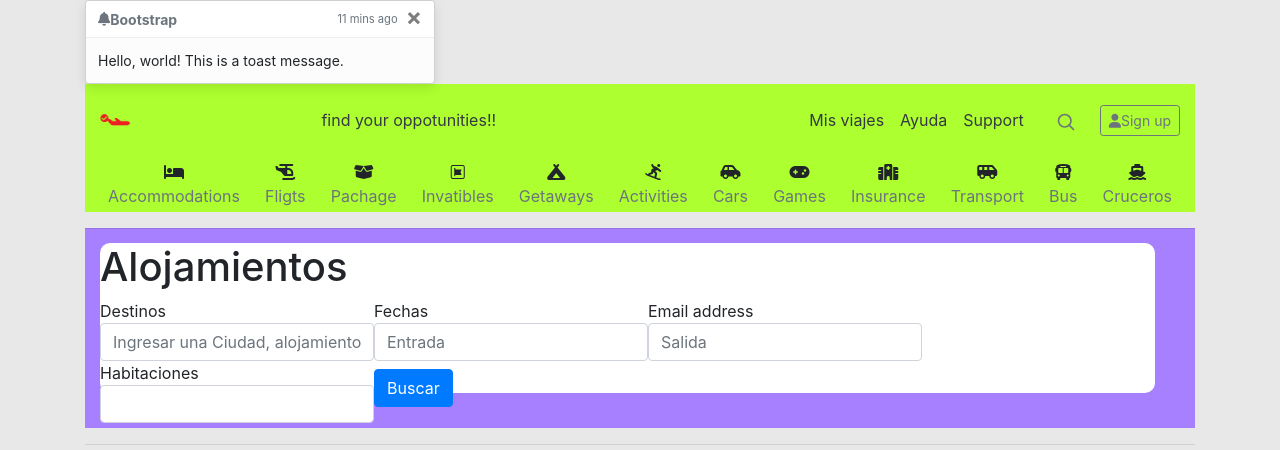
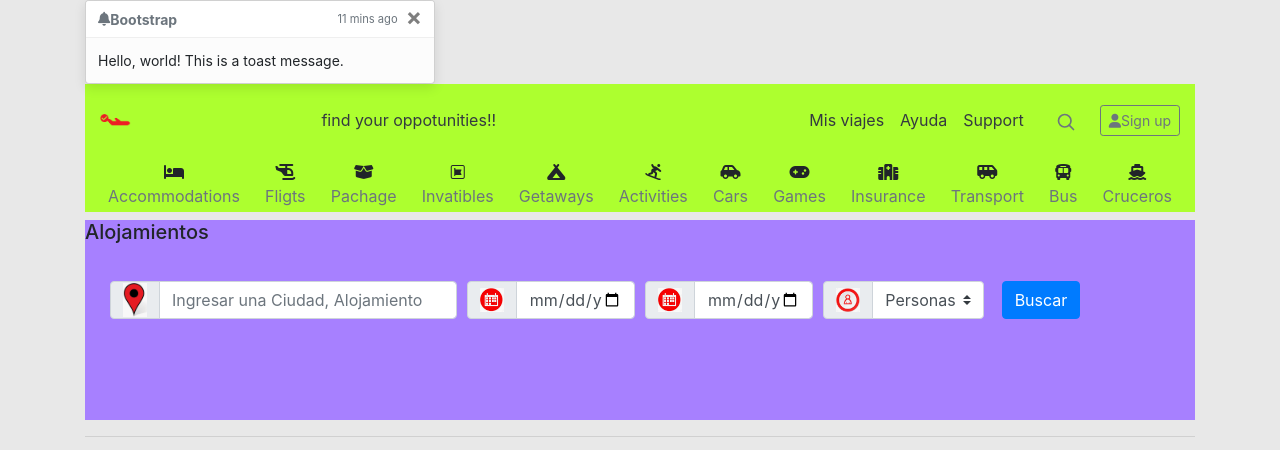
Before and after one commit to Silvanagomez/flyrolling, a website built with Parcel: page src/index.html in a window 1280 px wide. Shown: the top 450 px of the page. Built offline with nearby package versions, Linux system fonts and the light colour scheme; files whose address does not match are found by name.

Commit message:
Buscador modificado

```diff
--- a/src/css/main.css
+++ b/src/css/main.css
@@ -236,3 +236,16 @@ main {
 .coments {
     text-align: center;
 }
+
+.busqueda {
+    display: flex;
+    padding: 25px;
+
+}
+
+.logobusqueda {
+width: 50px;
+height: 38px;
+margin: 0px;
+flex: 1 1 auto;
+}
--- a/src/index.html
+++ b/src/index.html
@@ -103,34 +103,65 @@
                               </div>
 
             </section>
+            <!-- Silvana Tarea 3 Buscador -->
             <section class="search">
-
-            <div class="filters">
-                <h1>Alojamientos</h1>
-                <form class="form-inline">
-                        <div>
-                            <label for="exampleInputEmail1" class="justify-content-start">Destinos</label>
-                            <input type="email" class="form-control" id="exampleInputEmail1" aria-describedby="emailHelp" placeholder="Ingresar una Ciudad, alojamientos">
-                        </div>
-                        <div>
-                                <label for="exampleInputEmail1" class="justify-content-start">Fechas</label>
-                                <input type="email" class="form-control" id="exampleInputEmail1" aria-describedby="emailHelp" placeholder="Entrada">
-                        </div>
-                        <div>
-                                <label for="exampleInputEmail1" class="justify-content-start">Email address</label>
-                                <input type="email" class="form-control" id="exampleInputEmail1" aria-describedby="emailHelp" placeholder="Salida">
-                        </div>
-                        <div>
-                                <label for="exampleInputEmail1" class="justify-content-start">Habitaciones</label>
-                                <input type="email" class="form-control" id="exampleInputEmail1" aria-describedby="emailHelp" placeholder="">
-                        </div>
-                        <div>
-                          <button type="submit" class="btn btn-primary mb-2">Buscar</button>
+                    <h5>Alojamientos</h5>
+                    <form>
+                        <div class="form-row align-items-center busqueda">
+                            <div class="col-sm-4 my-1">
+                                    <label class="sr-only" for="inlineFormInputGroupUsername">Username</label>
+                                    <div class="input-group">
+                                      <div class="input-group-prepend">
+                                        <div class="input-group-text logobusqueda">
+                                         <img class="w-100" src="./images/destino.png">
+                                        </div>
+                                      </div>
+                                      <input type="text" class="form-control" id="inlineFormInputGroupUsername" placeholder="Ingresar una Ciudad, Alojamiento">
+                                    </div>
+                            </div>
+                            <div class="col-sm-2 my-1">
+                                        <label class="sr-only" for="inlineFormInputGroupUsername">Username</label>
+                                        <div class="input-group">
+                                          <div class="input-group-prepend">
+                                            <div class="input-group-text logobusqueda">
+                                             <img class="w-100" src="./images/calendario.png">
+                                            </div>
+                                          </div>
+                                          <input type="date" class="form-control" id="inlineFormInputGroupUsername" placeholder="Username">
+                                        </div>
+                            </div>
+                            <div class="col-sm-2 my-1">
+                                            <label class="sr-only" for="inlineFormInputGroupUsername">Username</label>
+                                            <div class="input-group">
+                                              <div class="input-group-prepend">
+                                                <div class="input-group-text logobusqueda">
+                                                 <img class="w-100" src="./images/calendario.png">
+                                                </div>
+                                              </div>
+                                              <input type="date" class="form-control" id="inlineFormInputGroupUsername" placeholder="Username">
+                                            </div>
+                            </div>
+                            <div class="col-sm-2 my-1">
+                                                <label class="sr-only" for="inlineFormInputGroupUsername">Username</label>
+                                                <div class="input-group">
+                                                  <div class="input-group-prepend">
+                                                    <div class="input-group-text logobusqueda">
+                                                     <img class="w-100" src="./images/persona.png">
+                                                    </div>
+                                                  </div>
+                                                  <select class="custom-select mr-sm-2" id="inlineFormCustomSelect">
+                                                        <option selected>Personas</option>
+                                                        <option value="1">1</option>
+                                                        <option value="2">2</option>
+                                                        <option value="3">3</option>
+                                                      </select>
+                                                </div>
+                            </div>
+                            <div class="col-sm-2 my-1">
+                                <button type="submit" class="btn btn-primary">Buscar</button>
+                              </div>
                         </div>
                     </form>
-
-            </div>
-            <hr></hr>
             </section>
              <!--Sil Gomez T4 - Portada - Sección de Promociones - Tarjetas de creditos-->
             <section>
```
Also changed, not shown: src/images/calendario.png (added), src/images/destino.png (added), src/images/persona.png (added), src/images/travel_6.png.
